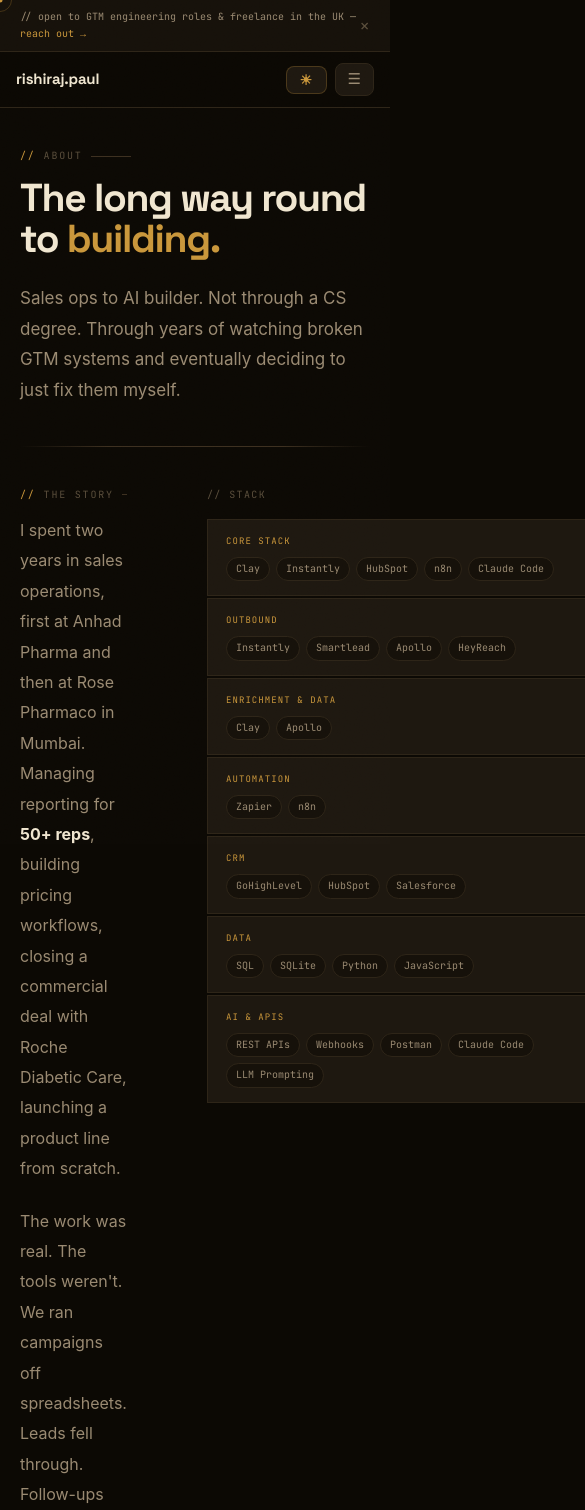
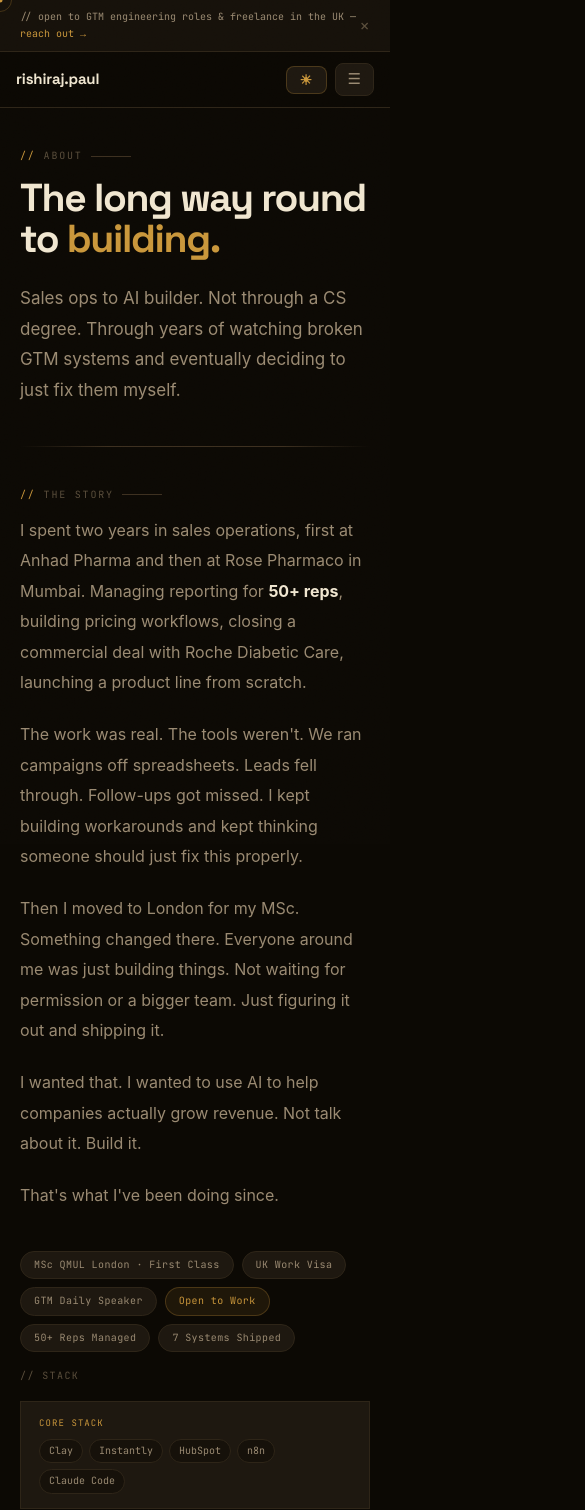
Before and after one commit to rishirajpaul3/rishirajpaul3.github.io, a Next.js app: page /about in a window 390 px wide. Shown: the top 1510 px of the page, 585 px wide, since content can reach past the window. Built offline with nearby package versions, Linux system fonts and the light colour scheme.

Commit message:
Fix about page mobile layout — stack all grids to single column
- Story/stack, timeline rows, what-drives-me sections all get grid-2col class
- Reduces timeline card padding on mobile for breathing room

Co-Authored-By: Claude Sonnet 4.6 <noreply@anthropic.com>

```diff
--- a/app/about/page.tsx
+++ b/app/about/page.tsx
@@ -65,7 +65,7 @@ export default function AboutPage() {
         <div className="divider" />
 
         {/* Story + Stack */}
-        <section style={{ padding: "72px 0", display: "grid", gridTemplateColumns: "1fr 400px", gap: 80, alignItems: "start" }}>
+        <section className="grid-2col" style={{ padding: "72px 0", display: "grid", gridTemplateColumns: "1fr 400px", gap: 80, alignItems: "start" }}>
           <div>
             <div className="section-label">the story</div>
             <div style={{ display: "flex", flexDirection: "column", gap: 22, fontFamily: "Inter, 'DM Sans', system-ui, sans-serif", fontSize: 16, color: "var(--text-muted)", lineHeight: 1.9 }}>
@@ -145,7 +145,7 @@ export default function AboutPage() {
           </h2>
           <div style={{ display: "flex", flexDirection: "column", gap: 2 }}>
             {timeline.map((t, i) => (
-              <div key={i} style={{ background: "var(--surface-2)", border: "1px solid var(--border)", padding: "28px 32px", display: "grid", gridTemplateColumns: "220px 1fr", gap: 40, alignItems: "start" }}>
+              <div key={i} className="grid-2col" style={{ background: "var(--surface-2)", border: "1px solid var(--border)", padding: "28px 32px", display: "grid", gridTemplateColumns: "220px 1fr", gap: 40, alignItems: "start" }}>
                 <div>
                   <div style={{ fontFamily: "'JetBrains Mono',monospace", fontSize: 10, color: "var(--gold)", letterSpacing: "0.1em", marginBottom: 6 }}>{t.year}</div>
                   <div style={{ fontFamily: "'Space Grotesk',sans-serif", fontSize: 13, fontWeight: 600, color: "var(--text)", lineHeight: 1.4 }}>{t.role}</div>
@@ -159,7 +159,7 @@ export default function AboutPage() {
         <div className="divider" />
 
         {/* What drives me + Outside work */}
-        <section style={{ padding: "72px 0", display: "grid", gridTemplateColumns: "1fr 1fr", gap: 80 }}>
+        <section className="grid-2col" style={{ padding: "72px 0", display: "grid", gridTemplateColumns: "1fr 1fr", gap: 80 }}>
           <div>
             <div className="section-label">what drives me</div>
             <p style={{ fontFamily: "Inter, 'DM Sans', system-ui, sans-serif", fontSize: 16, color: "var(--text-muted)", lineHeight: 1.9, marginBottom: 16 }}>
--- a/app/globals.css
+++ b/app/globals.css
@@ -162,6 +162,9 @@ input::placeholder, textarea::placeholder { color: var(--text-dim); }
   .grid-3col  { grid-template-columns: 1fr !important; gap: 12px !important; }
   .grid-4col  { grid-template-columns: 1fr 1fr !important; gap: 10px !important; }
 
+  /* Timeline cards — reduce padding on mobile */
+  .grid-2col[style*="background"] { padding: 20px 18px !important; }
+
   /* How-to sidebar — hide on mobile */
   aside { display: none !important; }
 
```
